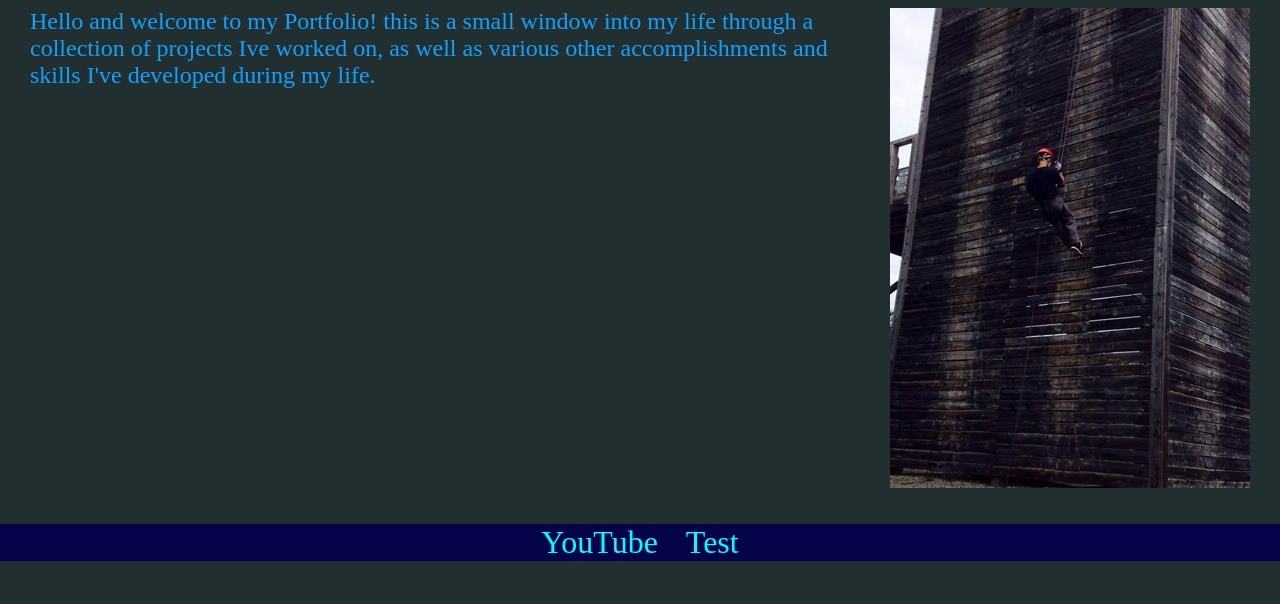
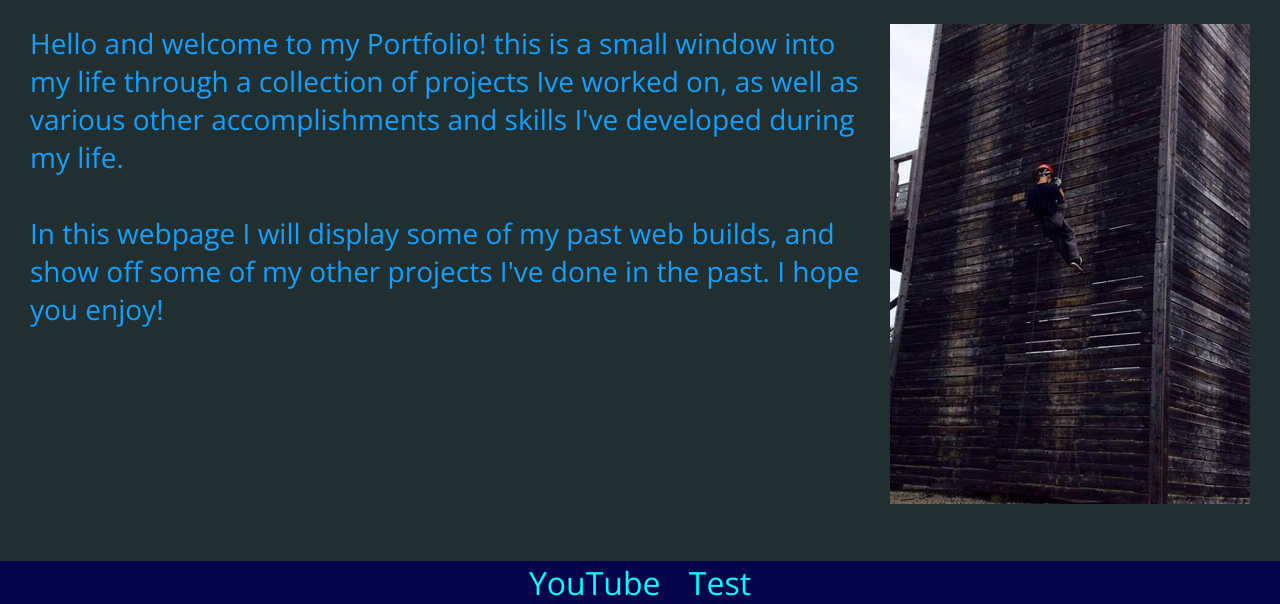
Before and after one commit to fileman04/Portfolio, a plain HTML site: page index.html in a window 1280 px wide. Shown: the part 214-818 px from the top of the page. Drawn offline with nearby package versions, Linux system fonts and the light colour scheme.

Commit message:
imported font for website

```diff
--- a/css/styles.css
+++ b/css/styles.css
@@ -1,7 +1,9 @@
 /* This is the styles page */
+@import url('https://fonts.googleapis.com/css2?family=Open+Sans:ital,wght@0,300..800;1,300..800&display=swap');
 
 .g-base{
     background-color: rgb(33, 47, 48);
+    font-family: 'Open sans','arial';
     color: rgb(19, 160, 253);
     font-size: 1.5rem;
     height: 100%;
@@ -53,7 +55,7 @@
     justify-content: center;
     font-size: 2rem;
     width: 100%;
-    margin-top: 20px;
+    margin-top: 50px;
     background-color: rgb(5, 4, 75);
     & > #s-socials a{
         text-decoration: none;
@@ -64,8 +66,9 @@
 
 #p-home #s-content{
     margin-right: 15px;
+    font-size: 1.75rem;
 }
 
 #p-WebApps main{
-    font-size: 2.5rem;
+    font-size: 1.75rem;
 }
--- a/index.html
+++ b/index.html
@@ -20,7 +20,8 @@
             </header>
             <main class="g-main">
                 <div id="s-content">
-                    Hello and welcome to my Portfolio! this is a small window into my life through a collection of projects Ive worked on, as well as various other accomplishments and skills I've developed during my life.
+                    Hello and welcome to my Portfolio! this is a small window into my life through a collection of projects Ive worked on, as well as various other accomplishments and skills I've developed during my life.<br><br>
+                    In this webpage I will display some of my past web builds, and show off some of my other projects I've done in the past. I hope you enjoy!
                 </div>
                 <div id="s-picture">
                     <img src="/images/IMG_0191 (1).jpg" alt="A picture of me rappeling down a wall">
@@ -29,7 +30,7 @@
             <footer class="g-footer">
                 <nav id="s-socials">
                     <a href="https://www.youtube.com/channel/UC20yarXcukZcP9rHFuF3KtA" target="_blank">YouTube</a>
-                    <a href="www.google.com" target="_blank"> Test</a>
+                    <a href="https://www.google.com" target="_blank"> Test</a>
                 </nav>
             </footer>
         </div>
```
Also changed, not shown: OtherProjects.html (+1 -1 lines).
